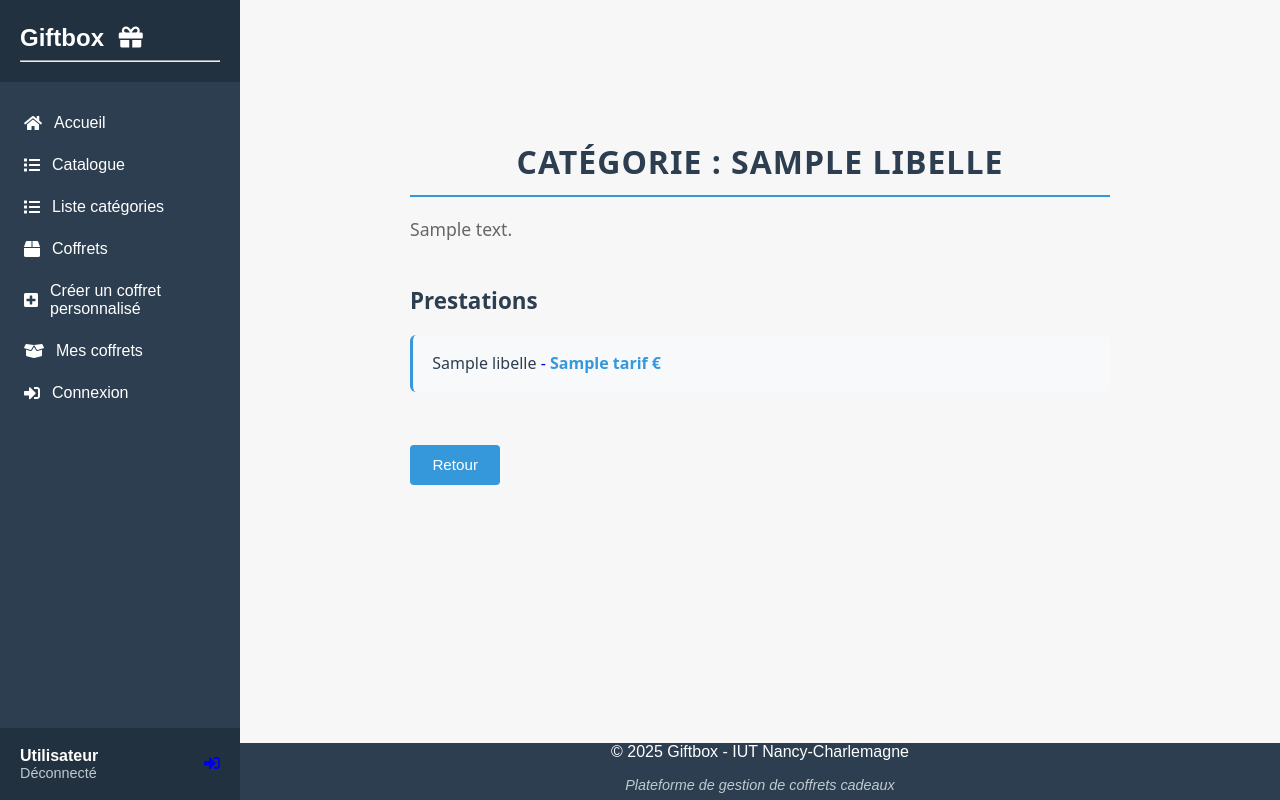
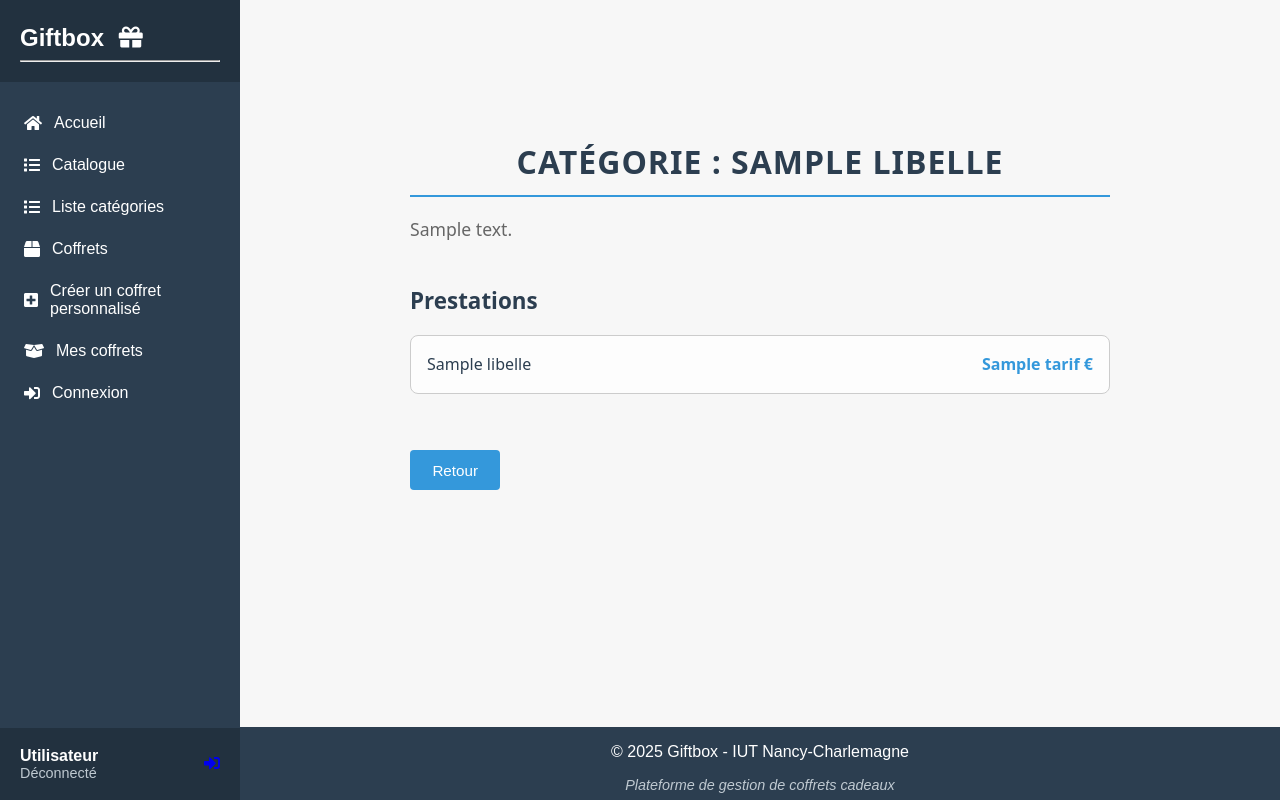
Before and after one commit to NaasaX/giftbox, a PHP site: template src/webui/views/categorie.twig in a window 1280 px wide. Run offline with PHP 8.4, Linux system fonts and the light colour scheme; the template is opened without the code that fills it: most values are stand-ins (such as "Sample title", 1, 10 or a date in 2020); some libraries are stand-ins or nearby versions.

Commit message:
fix: ajout style prestations d'une catégorie par thème v2

```diff
--- a/src/webui/views/categorie.twig
+++ b/src/webui/views/categorie.twig
@@ -96,10 +96,33 @@
             letter-spacing: 1px;
         }
 
-
         a {
             text-decoration: none;
         }
+
+        .prestations-list li {
+            list-style: none;
+            margin: 1rem 0;
+            padding: 1rem;
+            border: 1px solid #ccc;
+            border-radius: 8px;
+            background-color: #fdfdfd;
+            transition: background-color 0.3s ease;
+        }
+
+        .prestation-link {
+            display: flex;
+            justify-content: space-between;
+            text-decoration: none;
+            color: inherit;
+            width: 100%;
+            height: 100%;
+        }
+
+        .prestations-list li:hover {
+            background-color: #f0f8ff;
+        }
+
     </style>
 
     <div class="category-page">
@@ -113,15 +136,17 @@
 
         <ul class="prestations-list">
             {% for p in prestations %}
-            <a href="/prestation?id={{ p.id }}">
                 <li>
-                    <span class="prestation-name">{{ p.libelle }}</span> -
-                    <span class="prestation-price">{{ p.tarif }} €</span>
+                    <a href="/prestation?id={{ p.id }}" class="prestation-link">
+                        <span class="prestation-name">{{ p.libelle }}</span>
+                        <span class="prestation-price">{{ p.tarif }} €</span>
+                    </a>
                 </li>
             {% else %}
                 <li class="no-prestations">Aucune prestation disponible.</li>
             {% endfor %}
         </ul>
+
 
         <button class="back-btn" onclick="retour()">Retour</button>
     </div>
```
